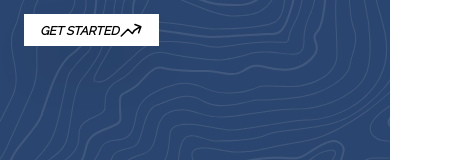
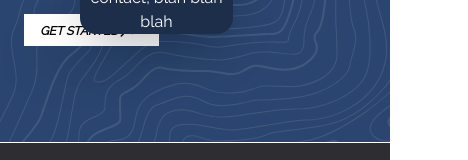
Before and after one commit to MitchellGruner/Averys-Pet-Sitting, a Next.js app: page /dog in a window 390 px wide. Shown: the part 587-747 px from the top of the page, 468 px wide, since content can reach past the window. Built offline with nearby package versions, Linux system fonts and the light colour scheme.

Commit message:
add responsive styling for md screens and above

```diff
--- a/app/dog/PhotoCallout.tsx
+++ b/app/dog/PhotoCallout.tsx
@@ -13,7 +13,7 @@ function PhotoSlide({
 }) {
     return (
         <div
-            className="slide relative h-[32em] m-1 cursor-pointer bg-cover bg-center bg-no-repeat opacity-50"
+            className="slide relative md:h-[28em] xl:h-[32em] m-1 cursor-pointer bg-cover bg-center bg-no-repeat opacity-50 shadow-2xl"
             style={{
                 backgroundImage: `url(${backgroundImage})`
             }}
@@ -56,7 +56,7 @@ const PhotoCallout = () => {
         <div id="photoCallout">
             <div className="photo-callout-container">
 				<div className="box-border">
-					<div className="flex w-[50%] mt-36 mx-auto">
+					<div className="flex md:w-[85%] lg:w-[75%] xl:w-[65%] 2xl:w-[60%] md:mt-20 lg:mt-24 xl:mt-28 2xl:mt-36 mx-auto">
                         <PhotoSlide
                             backgroundImage="/avery.contact.image.png"
                             header="Caring, Fun, Approachable"
```
